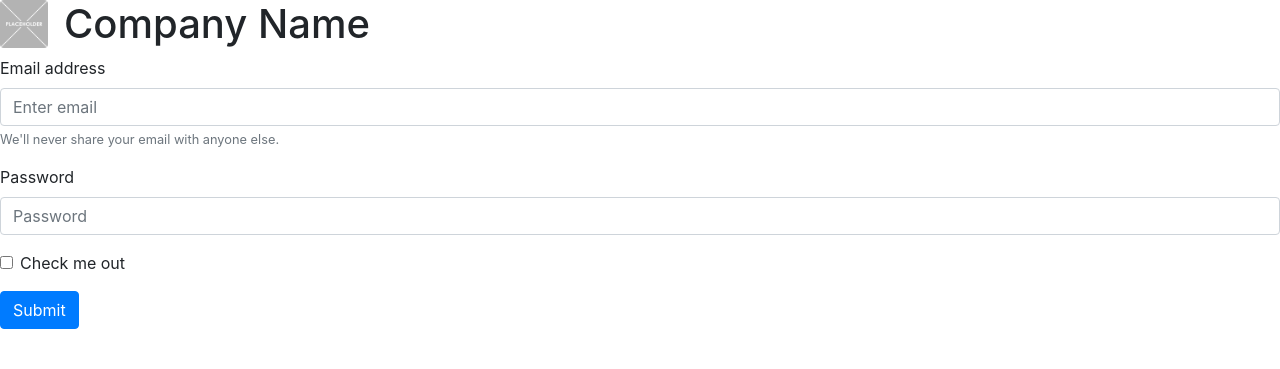
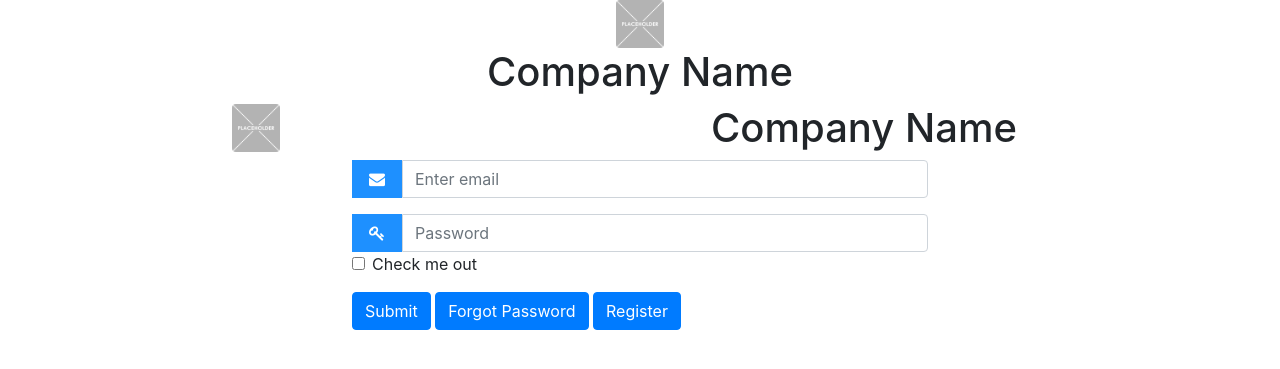
Before and after one commit to pbombnz/Shopping-Web-Application, a PHP site: page /html/login.html in a window 1280 px wide. Shown: the top 369 px of the page. Run offline with PHP 8.4, Linux system fonts and the light colour scheme.

Commit message:
added css library to have icons next to fields.  #2

```diff
--- a/src/css/login.css
+++ b/src/css/login.css
@@ -1,9 +1,53 @@
+.company-header{
+    margin: auto;
+    width: 100%;
+}
+
 .company-header img{
+    display: block;
     width: 48px;
     height: 48px;
+    margin-left: auto;
+    margin-right: auto;
 }
 
 
 .company-header h1{
+    text-align: center;
+}
+
+.content{
     margin-left: 5%;
+    margin-right: 5%;
 }
+
+.content form{
+    margin-left: 25%;
+    margin-right: 25%;
+}
+
+.input-container {
+    display: -ms-flexbox; /* IE10 */
+    display: flex;
+    width: 100%;
+    margin-bottom: 15px;
+}
+
+
+.icon {
+    padding: 11px;
+    background: dodgerblue;
+    color: white;
+    min-width: 50px;
+    text-align: center;
+}
+
+.input-field {
+    width: 100%;
+    padding: 10000px;
+    outline: none;
+}
+
+.input-field:focus {
+    border: 2px solid dodgerblue;
+}
--- a/src/html/login.html
+++ b/src/html/login.html
@@ -3,30 +3,58 @@
     <title></title>
     <meta content="">
     <style></style>
+    <!-- Bootstrap library -->
     <link rel="stylesheet" href="https://stackpath.bootstrapcdn.com/bootstrap/4.1.3/css/bootstrap.min.css" integrity="sha384-MCw98/SFnGE8fJT3GXwEOngsV7Zt27NXFoaoApmYm81iuXoPkFOJwJ8ERdknLPMO" crossorigin="anonymous">
+    <!-- Icon library -->
+    <link rel="stylesheet" href="https://cdnjs.cloudflare.com/ajax/libs/font-awesome/4.7.0/css/font-awesome.min.css">
+
     <link rel="stylesheet" href="../css/login.css">
+
   </head>
   <body>
     <div class="company-header">
-      <img src="../assets/misc/logo-placeholder.png" class="rounded float-left" alt="Company Logo">
+      <img src="../assets/misc/logo-placeholder.png" class="rounded" alt="Company Logo">
       <h1> Company Name </h1>
     </div>
+
+    <div class="company-header">
+
+        <div class="text-nowrap" style="overflow: hidden; text-overflow: ellipsis;position:relative;display:inline-block;width:55%;">
+            <h1> Company Name </h1>
+        </div>
+
+        <div style="float:left;display:block;position:relative;width:40%;">
+            <img src="../assets/misc/logo-placeholder.png" class="rounded" alt="Company Logo">
+        </div>
+
+    </div>
+
     <div class="content">
       <form>
         <div class="form-group">
-          <label for="exampleInputEmail1">Email address</label>
+        <div class="input-group">
+          <span class="input-group-addon">
+            <i class="fa fa-envelope icon"></i>
+          </span>
           <input type="email" class="form-control" id="exampleInputEmail1" aria-describedby="emailHelp" placeholder="Enter email">
-          <small id="emailHelp" class="form-text text-muted">We'll never share your email with anyone else.</small>
+
+        </div>
         </div>
         <div class="form-group">
-          <label for="exampleInputPassword1">Password</label>
+        <div class="input-group">
+          <span class="input-group-addon">
+              <i class="fa fa-key icon"></i>
+            </span>
           <input type="password" class="form-control" id="exampleInputPassword1" placeholder="Password">
         </div>
-        <div class="form-group form-check">
+        <div class="input-group form-check">
           <input type="checkbox" class="form-check-input" id="exampleCheck1">
           <label class="form-check-label" for="exampleCheck1">Check me out</label>
         </div>
+        </div>
         <button type="submit" class="btn btn-primary">Submit</button>
+        <button type="submit" class="btn btn-primary">Forgot Password</button>
+        <button type="submit" class="btn btn-primary">Register</button>
       </form>
     </div>
   </body>
```
Also changed, not shown: src/html/item-details.html (added, +18 -0 lines).
